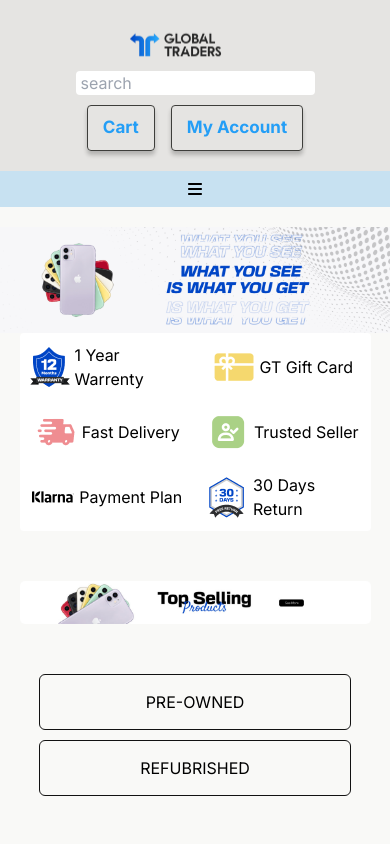
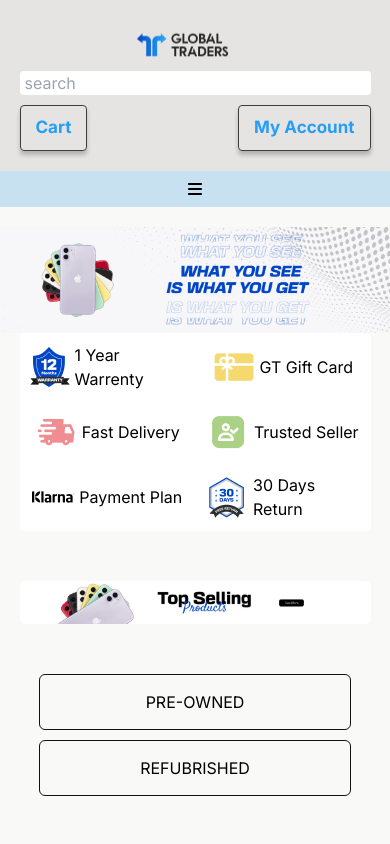
Before and after one commit to SEG-Antor/gt-front-end-next.js, a Next.js app: page / in a window 390 px wide. Shown: the top 844 px of the page. Built offline with nearby package versions, Linux system fonts and the light colour scheme.

Commit message:
updated the nav and header section for mobile version

```diff
--- a/components/HeaderComponent.css
+++ b/components/HeaderComponent.css
@@ -68,6 +68,11 @@
         padding:20px 5px;
     }
 
+    .headerDiv > div{
+        width: 90vw;
+        align-items: center;
+    }
+
     .headerDiv >div:first-child {
         margin-bottom: 10px;
         flex-direction: column;
```
